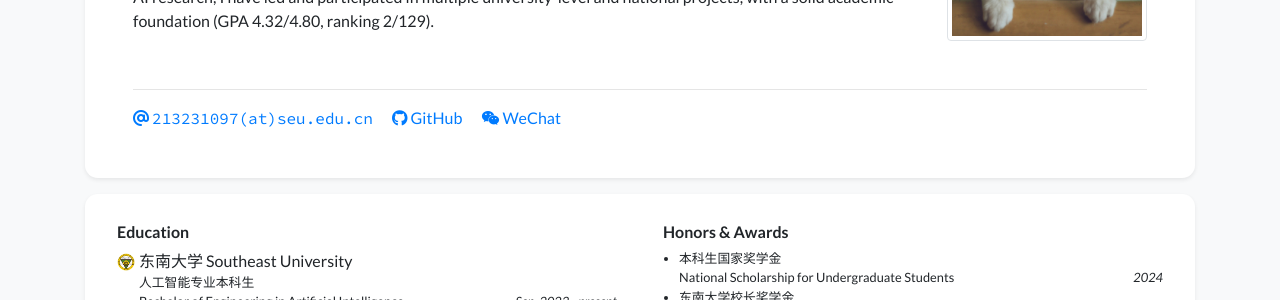
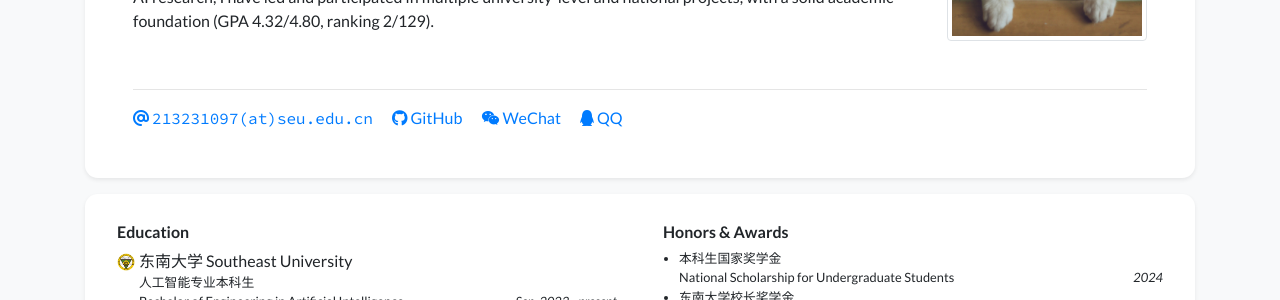
Before and after one commit to zqy1231/zqy1231.github.io, a Jekyll site: the page built from index_layout2.html, in a window 1280 px wide and 900 px high. Shown: the part 287-587 px from the top of the window. Built offline with Jekyll 4.4.1, drawn with Linux system fonts in a browser that asks for light colours; nearby versions of some CDN libraries; a style sheet for code colours, icons or effects is not loaded.

Commit message:
update11

```diff
--- a/_data/profile.yml
+++ b/_data/profile.yml
@@ -21,6 +21,10 @@ wechat_prompt: >
   when adding my wechat. Thanks!
 # linkedin: your-linked-in-id
 # orcid: 0000-0000-0000-0000
+
+# QQ contact (fill one or both)
+qq: 2163877637           # Your QQ number (enables click-to-chat link)
+qq_qrcode: /assets/images/etc/qq.jpg  # Optional QR code image for modal
 
 short_bio_text_justify: false
 short_bio: >-
--- a/_includes/widgets/profile_card.html
+++ b/_includes/widgets/profile_card.html
@@ -76,6 +76,17 @@
                         </a>
                         {% endif %}
 
+                        {% if site.data.profile.qq_qrcode or site.data.profile.qq %}
+                        <a class="pr-3 no-break"
+                           {% if site.data.profile.qq_qrcode %}
+                           data-toggle="modal" data-target="#modal-qq"
+                           {% else %}
+                           target="_blank" href="https://wpa.qq.com/msgrd?v=3&uin={{ site.data.profile.qq }}&site=qq&menu=yes"
+                           {% endif %}>
+                            <i class="fab fa-qq"></i> QQ
+                        </a>
+                        {% endif %}
+
                         {% if site.data.profile.twitter %}
                         <a class="pr-3 no-break" target="_blank" href="https://twitter.com/{{ site.data.profile.twitter }}">
                             <i class="fab fa-twitter"></i> Twitter
@@ -119,3 +130,18 @@
     </div>
 </div>
 {% endif %}
+
+{% if site.data.profile.qq_qrcode %}
+<div class="modal fade" id="modal-qq" tabindex="-1" aria-hidden="true">
+  <div class="modal-dialog modal-dialog-centered">
+    <div class="modal-content">
+      <div class="modal-body text-center p-3">
+        <img src="{{ site.data.profile.qq_qrcode | relative_url }}" class="img-fluid">
+        {% if site.data.profile.qq %}
+        <div class="small text-muted mt-2">QQ: {{ site.data.profile.qq }}</div>
+        {% endif %}
+      </div>
+    </div>
+  </div>
+  </div>
+{% endif %}
```
Also changed, not shown: _includes/widgets/profile_card_mini.html (+26 -0 lines), assets/images/etc/qq.jpg (added).
